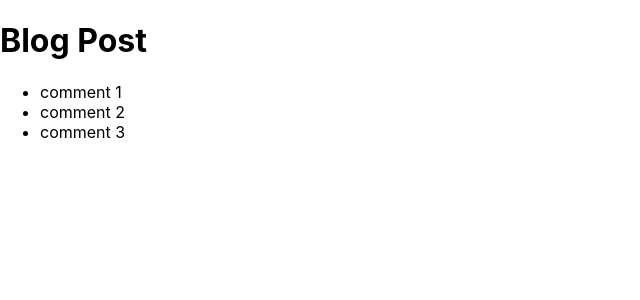
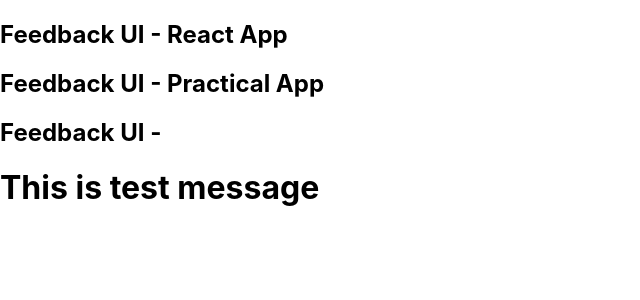
Before and after one commit to siavash-sattari/react-tutorial, a React (Create React App) app in the folder resource-a/: page / in a window 1280 px wide. Shown: the top 300 px of the page, without its empty margins (0-640 px from the left). Built offline with nearby package versions, Linux system fonts and the light colour scheme; the HTML template or start-up script is replaced by a standard one.

Commit message:
creating first component & props

```diff
--- a/resource-a/src/App.js
+++ b/resource-a/src/App.js
@@ -1,28 +1,15 @@
-import React from 'react';
+import Header from './components/Header';
 
 const App = () => {
-  const title = 'Blog Post';
-  const comments = [
-    { id: 1, text: 'comment 1' },
-    { id: 2, text: 'comment 2' },
-    { id: 3, text: 'comment 3' }
-  ];
-
-  const showComments = true;
-
   return (
-    <div>
-      <h1>{title}</h1>
-      <div className='comments'>
-        {showComments && (
-          <ul>
-            {comments.map((comment, index) => (
-              <li key={index}>{comment.text}</li>
-            ))}
-          </ul>
-        )}
+    <>
+      <Header />
+      <Header text='Practical App' />
+      <Header text={true} />
+      <div className='container'>
+        <h1>This is test message</h1>
       </div>
-    </div>
+    </>
   );
 };
 
--- /dev/null
+++ b/resource-a/src/components/Header.jsx
@@ -0,0 +1,21 @@
+import PropTypes from 'prop-types';
+
+const Header = ({ text }) => {
+  return (
+    <header>
+      <div className='container'>
+        <h2>Feedback UI - {text}</h2>
+      </div>
+    </header>
+  );
+};
+
+Header.defaultProps = {
+  text: 'React App'
+};
+
+Header.propTypes = {
+  text: PropTypes.string
+};
+
+export default Header;
```
